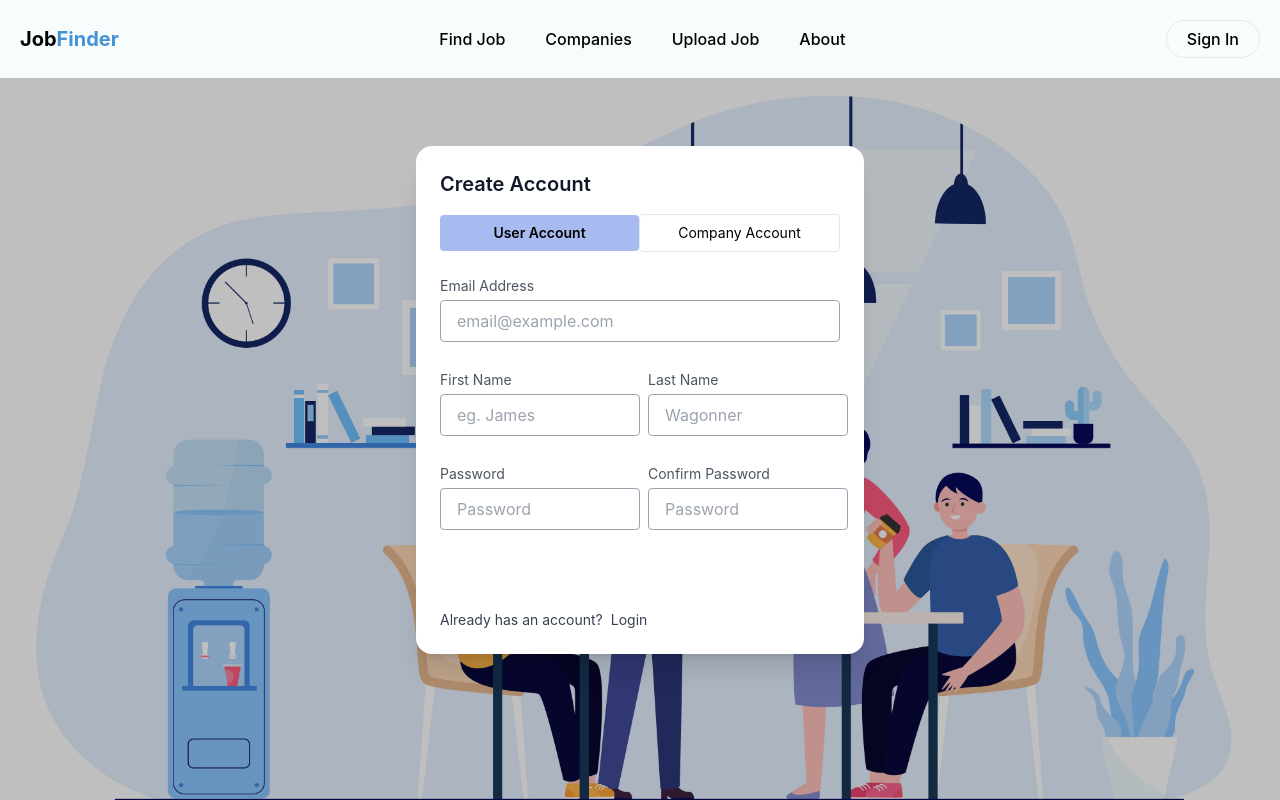
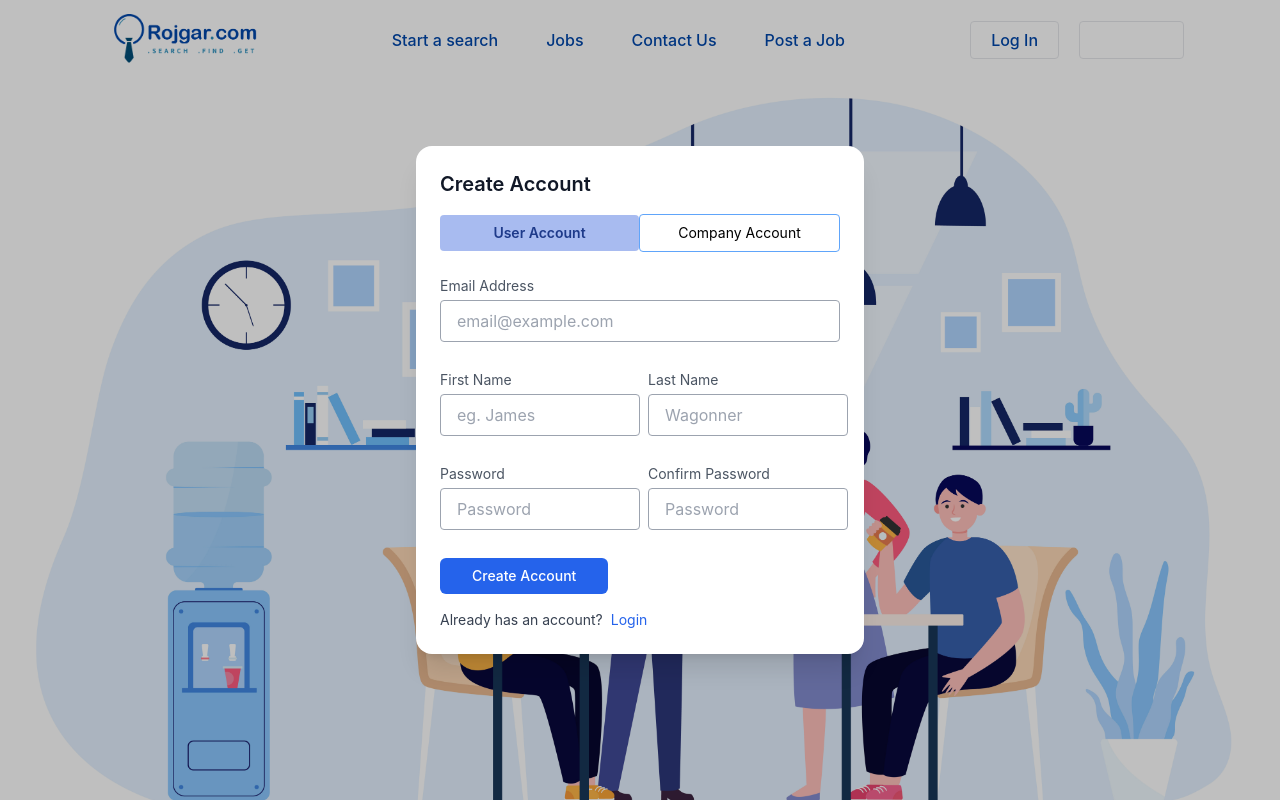
Before and after one commit to Abishekthapa09/Rojgar_frontend, a React (Vite) app: page /user-auth in a window 1280 px wide. Shown: the top 800 px of the page. Built offline with nearby package versions, Linux system fonts and the light colour scheme.

Commit message:
Footer page

```diff
--- a/index.html
+++ b/index.html
@@ -3,9 +3,9 @@
 
 <head>
   <meta charset="UTF-8" />
-  <link rel="icon" type="image/svg+xml" href="/vite.svg" />
+  <link rel="icon" type="image/svg+xml" href="/images/Icon.png" />
   <meta name="viewport" content="width=device-width, initial-scale=1.0" />
-  <title>Job Finder | Find Dream Job</title>
+  <title>Rojgar.com</title>
 </head>
 
 <body>
--- a/src/App.jsx
+++ b/src/App.jsx
@@ -27,7 +27,7 @@ function Layout() {
 function App() {
   const { user } = useSelector((state) => state.user);
   return (
-    <main className='bg-[#f7fdfd]'>
+    <main className='bg-[#fafafa]'>
       <Navbar />
 
       <Routes>
--- a/src/components/Navbar.jsx
+++ b/src/components/Navbar.jsx
@@ -1,204 +1,276 @@
-import React, { Fragment, useState } from "react";
-import { Menu, Transition } from "@headlessui/react";
-import { BiChevronDown } from "react-icons/bi";
-import { CgProfile } from "react-icons/cg";
-import { HiMenuAlt3 } from "react-icons/hi";
-import { AiOutlineClose, AiOutlineLogout } from "react-icons/ai";
-import { Link } from "react-router-dom";
-import CustomButton from "./CustomButton";
-import { users } from "../utils/data";
-import { useDispatch, useSelector } from "react-redux";
-import { Logout } from "../redux/userSlice";
+// import React, { Fragment, useState } from "react";
+// import { Menu, Transition } from "@headlessui/react";
+// import { BiChevronDown } from "react-icons/bi";
+// import { CgProfile } from "react-icons/cg";
+// import { HiMenuAlt3 } from "react-icons/hi";
+// import { AiOutlineClose, AiOutlineLogout } from "react-icons/ai";
+// import { Link } from "react-router-dom";
+// import CustomButton from "./CustomButton";
+// import { users } from "../utils/data";
+// import { useDispatch, useSelector } from "react-redux";
+// import { Logout } from "../redux/userSlice";
 
-function MenuList({ user, onClick }) {
-  const dispatch = useDispatch();
+// function MenuList({ user, onClick }) {
+//   const dispatch = useDispatch();
 
-  const handleLogout = () => {
-    dispatch(Logout());
-    window.location.replace("/");
-  };
+//   const handleLogout = () => {
+//     dispatch(Logout());
+//     window.location.replace("/");
+//   };
 
+//   return (
+//     <div>
+//       <Menu as='div' className='inline-block text-left'>
+//         <div className='flex'>
+//           <Menu.Button className='inline-flex gap-2 w-full rounded-md bg-white md:px-4 py-2 text-sm font-medium text-slate-700 hover:bg-opacity-20 '>
+//             <div className='leading[80px] flex flex-col items-start'>
+//               <p className='text-sm font-semibold '>
+//                 {user?.firstName ?? user?.name}
+//               </p>
+//               <span className='text-sm text-blue-600 '>
+//                 {user?.jobTitle ?? user?.email}
+//               </span>
+//             </div>
+
+//             <img
+//               src={user?.profileUrl}
+//               alt='user profile'
+//               className='w-10 h-10 rounded-full object-cover '
+//             />
+//             <BiChevronDown
+//               className='h-8 w-8 text-slate-600'
+//               aria-hidden='true'
+//             />
+//           </Menu.Button>
+//         </div>
+
+//         <Transition
+//           as={Fragment}
+//           enter='transition ease-out duration-100'
+//           enterFrom='transform opacity-0 scale-95'
+//           enterTo='transform opacity-100 scale-100'
+//           leave='transition ease-in duration-75'
+//           leaveFrom='transform opacity-100 scale-100'
+//           leaveTo='transform opacity-0 scale-95'
+//         >
+//           <Menu.Items className='absolute z-50 right-2 mt-2 w-56 origin-top-right divide-y dividfe-gray-100 rounded-md bg-white shadow-lg focus:outline-none '>
+//             <div className='p-1 '>
+//               <Menu.Item>
+//                 {({ active }) => (
+//                   <Link
+//                     to={`${
+//                       user?.accountType ? "user-profile" : "company-profile"
+//                     }`}
+//                     className={`${
+//                       active ? "bg-blue-500 text-white" : "text-gray-900"
+//                     } group flex w-full items-center rounded-md p-2 text-sm`}
+//                     onClick={onClick}
+//                   >
+//                     <CgProfile
+//                       className={`${
+//                         active ? "text-white" : "text-gray-600"
+//                       } mr-2 h-5 w-5  `}
+//                       aria-hidden='true'
+//                     />
+//                     {user?.accountType ? "User Profile" : "Company Profile"}
+//                   </Link>
+//                 )}
+//               </Menu.Item>
+
+//               <Menu.Item>
+//                 {({ active }) => (
+//                   <button
+//                     onClick={() => handleLogout()}
+//                     className={`${
+//                       active ? "bg-blue-500 text-white" : "text-gray-900"
+//                     } group flex w-full items-center rounded-md px-2 py-2 text-sm`}
+//                   >
+//                     <AiOutlineLogout
+//                       className={`${
+//                         active ? "text-white" : "text-gray-600"
+//                       } mr-2 h-5 w-5  `}
+//                       aria-hidden='true'
+//                     />
+//                     Log Out
+//                   </button>
+//                 )}
+//               </Menu.Item>
+//             </div>
+//           </Menu.Items>
+//         </Transition>
+//       </Menu>
+//     </div>
+//   );
+// }
+// const Navbar = () => {
+//   const {user} = useSelector((state) => state.user);
+//   const [isOpen, setIsOpen] = useState(false);
+
+//   const handleCloseNavbar = () => {
+//     setIsOpen((prev) => !prev);
+//   };
+
+//   return (
+//     <>
+//       <div className='relative bg-[#f7fdfd] z-50'>
+//         <nav className='container mx-auto flex items-center justify-between p-5'>
+//           <div>
+//             <Link to='/' className='text-blue-600 font-bold text-xl'>
+//               Job<span className='text-[#1677cccb]'>Finder</span>
+//             </Link>
+//           </div>
+
+//           <ul className='hidden lg:flex gap-10 text-base'>
+//             <li>
+//               <Link to='/'>Find Job</Link>
+//             </li>
+//             <li>
+//               <Link to='/companies'>Companies</Link>
+//             </li>
+//             <li>
+//               <Link to={user?.accountType === "seeker" ?"/applications" : '/upload-job'}>{user?.accountType === "seeker" ? "Applications" : "Upload Job"}</Link>
+//             </li>
+//             <li>
+//               <Link to='/about-us'>About</Link>
+//             </li>
+//           </ul>
+
+//           <div className='hidden lg:block'>
+//             {!user?.token ? (
+//               <Link to='/user-auth'>
+//                 <CustomButton
+//                   title='Sign In'
+//                   containerStyles='text-blue-600 py-1.5 px-5 focus:outline-none hover:bg-blue-700 hover:text-white rounded-full text-base border border-blue-600'
+//                 />
+//               </Link>
+//             ) : (
+//               <div>
+//                 <MenuList user={user} />
+//               </div>
+//             )}
+//           </div>
+
+//           <button
+//             className='block lg:hidden text-slate-900'
+//             onClick={() => setIsOpen((prev) => !prev)}
+//           >
+//             {isOpen ? <AiOutlineClose size={26} /> : <HiMenuAlt3 size={26} />}
+//           </button>
+//         </nav>
+
+//         {/* MOBILE MENU */}
+//         <div
+//           className={`${
+//             isOpen ? "absolute flex bg-[#f7fdfd] " : "hidden"
+//           } container mx-auto lg:hidden flex-col pl-8 gap-3 py-5`}
+//         >
+//           <Link to='/' onClick={handleCloseNavbar}>
+//             Find Job
+//           </Link>
+//           <Link to='/companies' onClick={handleCloseNavbar}>
+//             Companies
+//           </Link>
+//           <Link
+//             onClick={handleCloseNavbar}
+//             to={
+//               user?.accountType === "seeker" ? "applly-gistory" : "upload-job"
+//             }
+//           >
+//             {user?.accountType === "seeker" ? "Applications" : "Upload Job"}
+//           </Link>
+//           <Link to='/about-us' onClick={handleCloseNavbar}>
+//             About
+//           </Link>
+
+//           <div className='w-full py-10'>
+//             {!user?.token ? (
+//               <a href='/user-auth'>
+//                 <CustomButton
+//                   title='Sign In'
+//                   containerStyles={`text-blue-600 py-1.5 px-5 focus:outline-none hover:bg-blue-700 hover:text-white rounded-full text-base border border-blue-600`}
+//                 />
+//               </a>
+//             ) : (
+//               <div>
+//                 <MenuList user={user} onClick={handleCloseNavbar} />
+//               </div>
+//             )}
+//           </div>
+//         </div>
+//       </div>
+//     </>
+//   );
+// };
+
+// export default Navbar;
+import React, { useState } from 'react'
+import { Link, NavLink } from 'react-router-dom';
+import {FaBarsStaggered, FaXmark} from "react-icons/fa6"
+
+const Navbar = () => {
+    const [isMenuOpen,setIsMenuOpen]=useState(false);
+    const handleMenueToggler=()=>{
+        setIsMenuOpen(!isMenuOpen)
+    };
+    const navItems=[
+        {path:"/",title:"Start a search"},
+        {path:"/my-job",title:"Jobs"},
+        {path:"/contact-us",title:"Contact Us"},
+        {path:"/post-job",title:"Post a Job"},
+    ]
   return (
-    <div>
-      <Menu as='div' className='inline-block text-left'>
-        <div className='flex'>
-          <Menu.Button className='inline-flex gap-2 w-full rounded-md bg-white md:px-4 py-2 text-sm font-medium text-slate-700 hover:bg-opacity-20 '>
-            <div className='leading[80px] flex flex-col items-start'>
-              <p className='text-sm font-semibold '>
-                {user?.firstName ?? user?.name}
-              </p>
-              <span className='text-sm text-blue-600 '>
-                {user?.jobTitle ?? user?.email}
-              </span>
-            </div>
+   <header className=' max-w-screen-2xl container mx-auto xl:px-24 px-4 bg-white sticky top-0 '>
+    <nav className='flex justify-between items-center py-2'>
+        <a href="/"> <img className=' h-16' src="/Logo.png"></img></a>
+        {/* nav items for a large devices */}
+        <ul className='hidden md:flex gap-12'>
+            {navItems.map(({path,title})=>(
+                    <li key={path} className='text-base text-primary'>
+                    <NavLink
+                    to={path}
+                    className={({ isActive}) =>isActive? "active":"" }
+                  >
+                    {title}
+                  </NavLink>
+                    </li>
 
-            <img
-              src={user?.profileUrl}
-              alt='user profile'
-              className='w-10 h-10 rounded-full object-cover '
-            />
-            <BiChevronDown
-              className='h-8 w-8 text-slate-600'
-              aria-hidden='true'
-            />
-          </Menu.Button>
+                )) }
+        </ul>
+        {/* sign Up and Login Button */}
+        <div className='text-base text-primary font-medium space-x-5 hidden lg:block'>
+            <Link to="/Login" className='py-2 px-5 border rounded'>Log In</Link>
+            <Link to="/sign-up" className='py-2 px-5 border rounded bg-blue text-white'>Register</Link>
         </div>
+        {/* mobile menu */}
+        <div className='md:hidden block'>
+                <button onClick={handleMenueToggler}>
+                {
+                    isMenuOpen ? <FaXmark className="w-5 h-5 text-primary"/>:<FaBarsStaggered className='w-5 h-5 text-primary '/>
+                }
+                </button>
+        </div>
+    </nav>
+    {/* nav items for mobile */}
+    <div className={`px-4 bg-black py-5 rounded-sm ${isMenuOpen ? "" : "hidden"} `}>{
+        <ul>
+        {navItems.map(({path,title})=>(
+                    <li key={path} className='text-base text-white first:text-white py-1'>
+                    <NavLink
+                    to={path}
+                    className={({ isActive}) =>isActive? "active":"" }
+                  >
+                    {title}
+                  </NavLink>
+                    </li>
 
-        <Transition
-          as={Fragment}
-          enter='transition ease-out duration-100'
-          enterFrom='transform opacity-0 scale-95'
-          enterTo='transform opacity-100 scale-100'
-          leave='transition ease-in duration-75'
-          leaveFrom='transform opacity-100 scale-100'
-          leaveTo='transform opacity-0 scale-95'
-        >
-          <Menu.Items className='absolute z-50 right-2 mt-2 w-56 origin-top-right divide-y dividfe-gray-100 rounded-md bg-white shadow-lg focus:outline-none '>
-            <div className='p-1 '>
-              <Menu.Item>
-                {({ active }) => (
-                  <Link
-                    to={`${
-                      user?.accountType ? "user-profile" : "company-profile"
-                    }`}
-                    className={`${
-                      active ? "bg-blue-500 text-white" : "text-gray-900"
-                    } group flex w-full items-center rounded-md p-2 text-sm`}
-                    onClick={onClick}
-                  >
-                    <CgProfile
-                      className={`${
-                        active ? "text-white" : "text-gray-600"
-                      } mr-2 h-5 w-5  `}
-                      aria-hidden='true'
-                    />
-                    {user?.accountType ? "User Profile" : "Company Profile"}
-                  </Link>
-                )}
-              </Menu.Item>
+                )) }
+                <li className='text-white py-1 '><Link to="/Login">Login</Link></li>
+            <li className='text-white py-1 '><Link to="/sign-up" >Register</Link></li>
 
-              <Menu.Item>
-                {({ active }) => (
-                  <button
-                    onClick={() => handleLogout()}
-                    className={`${
-                      active ? "bg-blue-500 text-white" : "text-gray-900"
-                    } group flex w-full items-center rounded-md px-2 py-2 text-sm`}
-                  >
-                    <AiOutlineLogout
-                      className={`${
-                        active ? "text-white" : "text-gray-600"
-                      } mr-2 h-5 w-5  `}
-                      aria-hidden='true'
-                    />
-                    Log Out
-                  </button>
-                )}
-              </Menu.Item>
-            </div>
-          </Menu.Items>
-        </Transition>
-      </Menu>
+        </ul>
+    }
     </div>
-  );
-}
-const Navbar = () => {
-  const {user} = useSelector((state) => state.user);
-  const [isOpen, setIsOpen] = useState(false);
-
-  const handleCloseNavbar = () => {
-    setIsOpen((prev) => !prev);
-  };
-
-  return (
-    <>
-      <div className='relative bg-[#f7fdfd] z-50'>
-        <nav className='container mx-auto flex items-center justify-between p-5'>
-          <div>
-            <Link to='/' className='text-blue-600 font-bold text-xl'>
-              Job<span className='text-[#1677cccb]'>Finder</span>
-            </Link>
-          </div>
-
-          <ul className='hidden lg:flex gap-10 text-base'>
-            <li>
-              <Link to='/'>Find Job</Link>
-            </li>
-            <li>
-              <Link to='/companies'>Companies</Link>
-            </li>
-            <li>
-              <Link to={user?.accountType === "seeker" ?"/applications" : '/upload-job'}>{user?.accountType === "seeker" ? "Applications" : "Upload Job"}</Link>
-            </li>
-            <li>
-              <Link to='/about-us'>About</Link>
-            </li>
-          </ul>
-
-          <div className='hidden lg:block'>
-            {!user?.token ? (
-              <Link to='/user-auth'>
-                <CustomButton
-                  title='Sign In'
-                  containerStyles='text-blue-600 py-1.5 px-5 focus:outline-none hover:bg-blue-700 hover:text-white rounded-full text-base border border-blue-600'
-                />
-              </Link>
-            ) : (
-              <div>
-                <MenuList user={user} />
-              </div>
-            )}
-          </div>
-
-          <button
-            className='block lg:hidden text-slate-900'
-            onClick={() => setIsOpen((prev) => !prev)}
-          >
-            {isOpen ? <AiOutlineClose size={26} /> : <HiMenuAlt3 size={26} />}
-          </button>
-        </nav>
-
-        {/* MOBILE MENU */}
-        <div
-          className={`${
-            isOpen ? "absolute flex bg-[#f7fdfd] " : "hidden"
-          } container mx-auto lg:hidden flex-col pl-8 gap-3 py-5`}
-        >
-          <Link to='/' onClick={handleCloseNavbar}>
-            Find Job
-          </Link>
-          <Link to='/companies' onClick={handleCloseNavbar}>
-            Companies
-          </Link>
-          <Link
-            onClick={handleCloseNavbar}
-            to={
-              user?.accountType === "seeker" ? "applly-gistory" : "upload-job"
-            }
-          >
-            {user?.accountType === "seeker" ? "Applications" : "Upload Job"}
-          </Link>
-          <Link to='/about-us' onClick={handleCloseNavbar}>
-            About
-          </Link>
-
-          <div className='w-full py-10'>
-            {!user?.token ? (
-              <a href='/user-auth'>
-                <CustomButton
-                  title='Sign In'
-                  containerStyles={`text-blue-600 py-1.5 px-5 focus:outline-none hover:bg-blue-700 hover:text-white rounded-full text-base border border-blue-600`}
-                />
-              </a>
-            ) : (
-              <div>
-                <MenuList user={user} onClick={handleCloseNavbar} />
-              </div>
-            )}
-          </div>
-        </div>
-      </div>
-    </>
+   </header>
   );
 };
 
--- a/tailwind.config.js
+++ b/tailwind.config.js
@@ -4,8 +4,11 @@ export default {
   theme: {
     extend: {
       colors:{
-        "primary":"#141414",
-        "blue":"#0047AB"
+        "secondary":"#2A8FBD",
+        "primary":"#0047AB",
+        "tertiary":"#004D78",
+        "Black":"#1E1E1E",
+        "Gray":"#F5F5F5"
       }
     },
   },
```
Also changed, not shown: src/components/Footer.jsx (+6 -23 lines), public/Logo.png (added), public/images/Icon.png (added).
